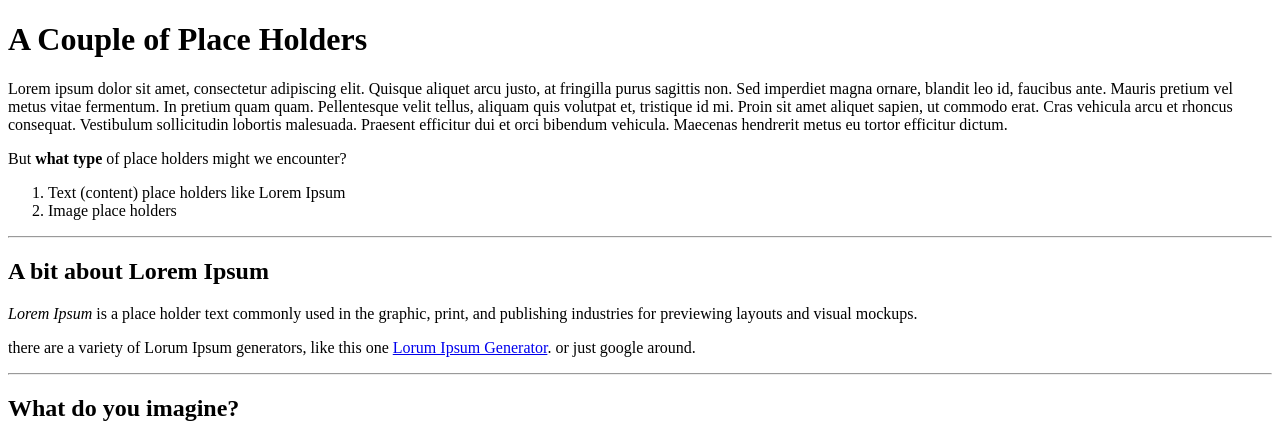
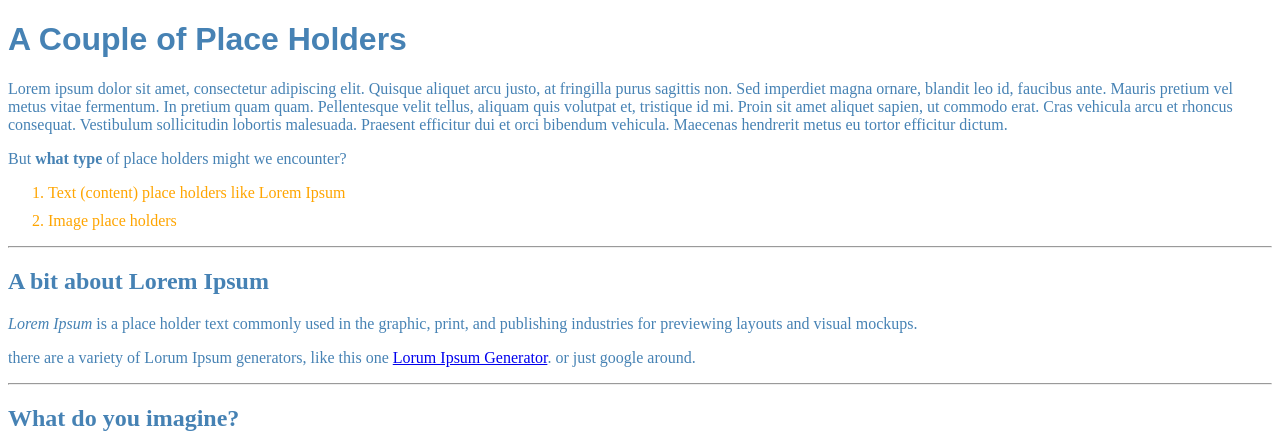
Before and after one commit to CapyJara/bootcamp-prep-day-2, a plain HTML site: page index.html in a window 1280 px wide. Shown: the top 439 px of the page. Drawn offline with Linux system fonts and the light colour scheme.

Commit message:
added css and styles

```diff
--- a/dayTwoChallenge.html
+++ b/index.html
@@ -5,6 +5,7 @@
     <meta name="viewport" content="width=device-width, initial-scale=1.0">
     <meta http-equiv="X-UA-Compatible" content="ie=edge">
     <title>Document</title>
+    <link rel="stylesheet" href="main.css">
 </head>
 <body>
     <header>
@@ -17,8 +18,8 @@
         </p>
         <p>But <b>what type</b> of place holders might we encounter?</p>
         <ol>
-            <li>Text (content) place holders like Lorem Ipsum</li>
-            <li> Image place holders</li>
+            <li class="holder-type">Text (content) place holders like Lorem Ipsum</li>
+            <li class="holder-type"> Image place holders</li>
         </ol>
 
         <hr>
--- /dev/null
+++ b/main.css
@@ -0,0 +1,12 @@
+body {
+    color: steelblue;
+}
+
+h1 {
+    font-family: sans-serif;
+}
+
+.holder-type {
+    color: orange;
+    margin-top: 10px;
+}
```
